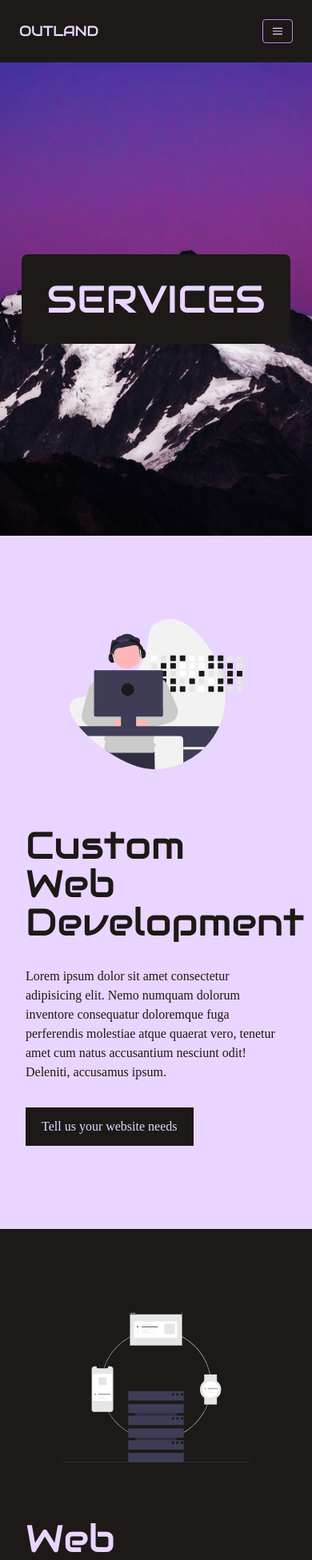
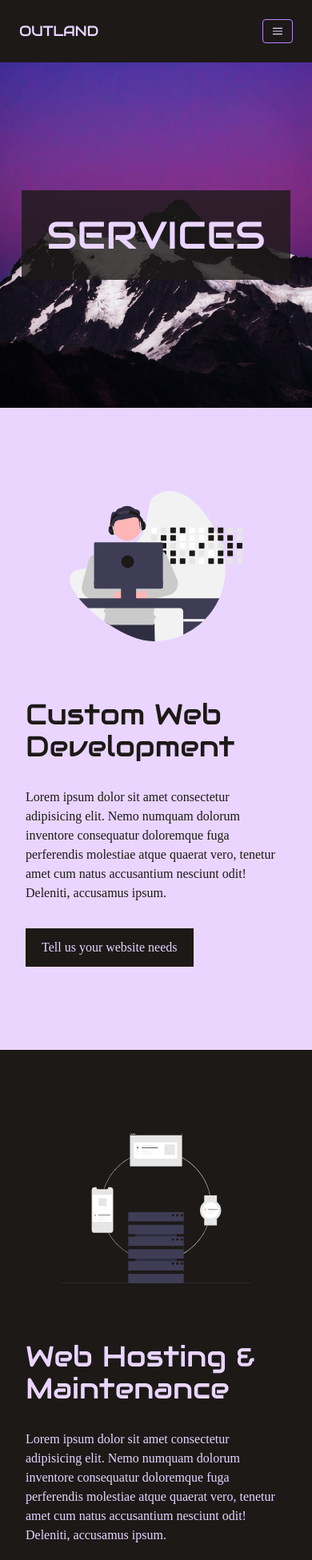
Before and after one commit to huntikins/outlandwebsolutions.com, a Next.js app: page /services in a window 390 px wide. Shown: the top 1951 px of the page at 80% size. Built offline with nearby package versions, Linux system fonts and the light colour scheme; a web font is replaced by a local one.

Commit message:
minor style updates

```diff
--- a/components/page/Hero.tsx
+++ b/components/page/Hero.tsx
@@ -13,7 +13,7 @@ function Hero(props: { bkg: { src: string }; label: string; children: any}) {
       className="px-8"
       style={sectionStye}
     >
-      <div className="flex items-center justify-center py-60">
+      <div className="flex items-center justify-center py-40 lg:py-60">
         <div>{props.children}</div>
       </div>
     </section>
--- a/pages/contact.tsx
+++ b/pages/contact.tsx
@@ -8,9 +8,11 @@ const Contact: NextPage = () => {
   return (
     <main>
       <Hero label="Outland Web Solutions" bkg={bkg}>
-        <h1 className="animate-fadeIn rounded-lg bg-stone-900 p-8 text-center font-brand text-5xl uppercase text-purple-200 lg:text-9xl">
-          Contact
-        </h1>
+        <div className="bg-stone-900 bg-opacity-80">
+          <h1 className="animate-fadeIn rounded-lg p-8 text-center font-brand text-5xl uppercase text-purple-200 lg:text-9xl">
+            Contact
+          </h1>
+        </div>
       </Hero>
       <ContactSection pageName="Contact" />
     </main>
--- a/pages/index.tsx
+++ b/pages/index.tsx
@@ -11,10 +11,12 @@ const Home: NextPage = () => {
   return (
     <main>
       <Hero label="Outland Web Solutions" bkg={bkg}>
-        <h1 className="animate-fadeIn rounded-lg bg-stone-900 p-8 text-center font-brand text-6xl uppercase text-purple-200 lg:text-9xl">
-          Outland
-          <span className="block text-3xl lg:text-5xl">Web Solutions</span>
-        </h1>
+        <div className='bg-stone-900 bg-opacity-80'>
+          <h1 className="animate-fadeIn rounded-lg p-8 text-center font-brand text-5xl uppercase text-purple-200 lg:text-9xl">
+            Outland
+            <span className="block text-2xl lg:text-5xl">Web Solutions</span>
+          </h1>
+        </div>
       </Hero>
       <NewsSection />
       <ServicesSection />
--- a/pages/news/index.tsx
+++ b/pages/news/index.tsx
@@ -17,9 +17,11 @@ const News: NextPage<Props> = ({ posts }: Props) => {
     return (
       <main>
         <Hero label="Outland Web Solutions" bkg={bkg}>
-          <h1 className="animate-fadeIn rounded-lg bg-stone-900 p-8 text-center font-brand text-6xl uppercase text-purple-200 lg:text-9xl">
-            News
-          </h1>
+          <div className="bg-stone-900 bg-opacity-80">
+            <h1 className="animate-fadeIn rounded-lg p-8 text-center font-brand text-6xl uppercase text-purple-200 lg:text-9xl">
+              News
+            </h1>
+          </div>
         </Hero>
 
         <div className="flex flex-col flex-wrap bg-purple-200 lg:flex-row">
--- a/pages/services.tsx
+++ b/pages/services.tsx
@@ -12,9 +12,11 @@ const Services: NextPage = () => {
     return (
       <main>
         <Hero label="Outland Web Solutions" bkg={bkg}>
-          <h1 className="animate-fadeIn rounded-lg bg-stone-900 p-8 text-center font-brand text-5xl uppercase text-purple-200 lg:text-9xl">
-            Services
-          </h1>
+          <div className="bg-stone-900 bg-opacity-80">
+            <h1 className="animate-fadeIn rounded-lg p-8 text-center font-brand text-5xl uppercase text-purple-200 lg:text-9xl">
+              Services
+            </h1>
+          </div>
         </Hero>
         <section
           id="development"
@@ -22,7 +24,7 @@ const Services: NextPage = () => {
         >
           <div className="mx-auto flex max-w-7xl flex-col p-8 lg:flex-row">
             <div className="order-last flex-1 py-8 lg:order-first">
-              <h2 className="mb-8 font-brand text-5xl">
+              <h2 className="mb-8 font-brand text-4xl lg:text-5xl">
                 Custom Web Development
               </h2>
               <p>
@@ -58,7 +60,7 @@ const Services: NextPage = () => {
               />
             </div>
             <div className="flex-1 py-8">
-              <h2 className="mb-8 font-brand text-5xl">
+              <h2 className="mb-8 font-brand text-4xl lg:text-5xl">
                 Web Hosting & Maintenance
               </h2>
               <p>
@@ -78,7 +80,7 @@ const Services: NextPage = () => {
         <section id="SEO" className="bg-purple-200 py-10 text-stone-900">
           <div className="mx-auto flex max-w-7xl flex-col p-8 lg:flex-row">
             <div className="order-last flex-1 py-8 lg:order-first">
-              <h2 className="mb-8 font-brand text-5xl">
+              <h2 className="mb-8 font-brand text-4xl lg:text-5xl">
                 Search Engine Optimization
               </h2>
               <p>
```
